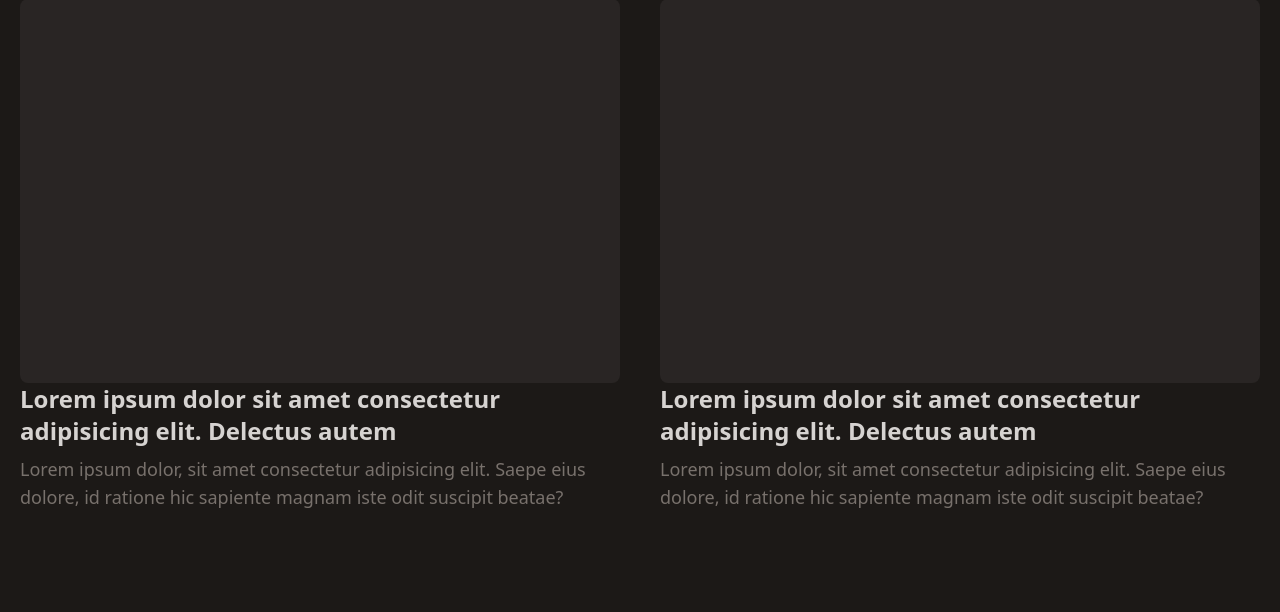
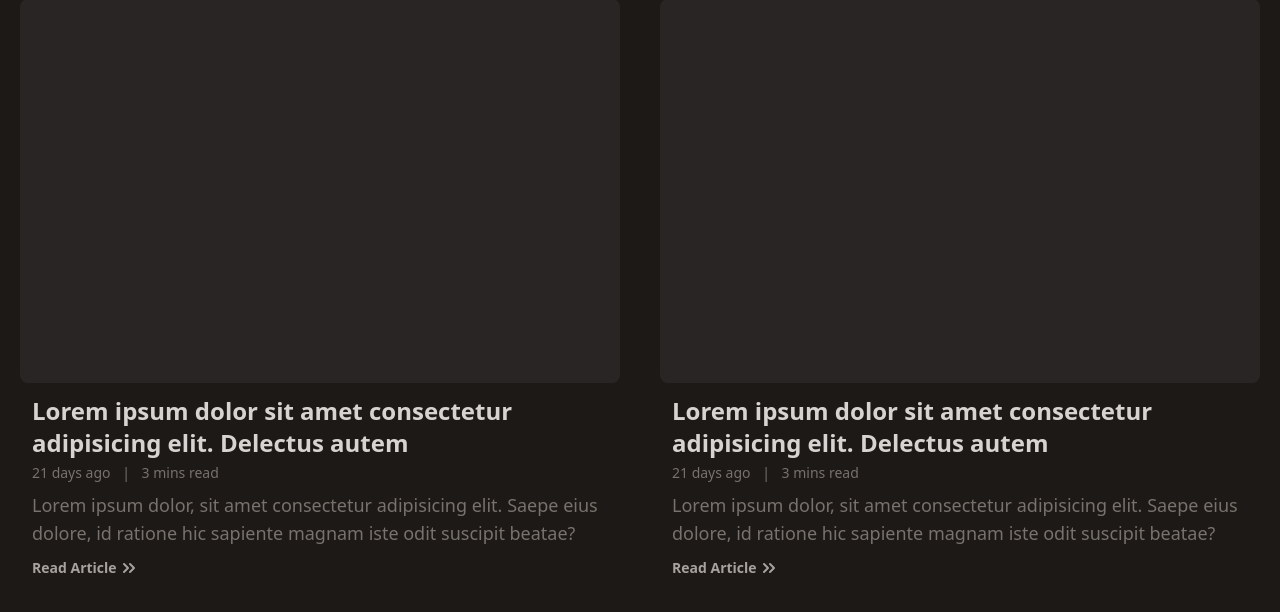
Before and after one commit to usmaarn/portfolio, a Flask app: page / in a window 1280 px wide. Shown: the part 2573-3185 px from the top of the page. Before the commit the page ends 3081 px from the top, so only its background shows below. Run offline with Flask 3, Linux system fonts and the light colour scheme.

Commit message:
2024-03-27 13:13:07.761788 - 77ea6c36-5ca5-4442-b2a6-ad5abc1bc98e

```diff
--- a/portfolio/static/css/app.css
+++ b/portfolio/static/css/app.css
@@ -666,6 +666,11 @@ video {
   margin-right: auto;
 }
 
+.my-2 {
+  margin-top: 0.5rem;
+  margin-bottom: 0.5rem;
+}
+
 .mb-1 {
   margin-bottom: 0.25rem;
 }
@@ -702,12 +707,24 @@ video {
   margin-top: 1.25rem;
 }
 
+.mt-1 {
+  margin-top: 0.25rem;
+}
+
 .block {
   display: block;
 }
 
+.inline-block {
+  display: inline-block;
+}
+
 .flex {
   display: flex;
+}
+
+.inline-flex {
+  display: inline-flex;
 }
 
 .grid {
@@ -840,6 +857,12 @@ video {
   margin-bottom: calc(0.25rem * var(--tw-space-y-reverse));
 }
 
+.space-x-2 > :not([hidden]) ~ :not([hidden]) {
+  --tw-space-x-reverse: 0;
+  margin-right: calc(0.5rem * var(--tw-space-x-reverse));
+  margin-left: calc(0.5rem * calc(1 - var(--tw-space-x-reverse)));
+}
+
 .rounded {
   border-radius: 0.25rem;
 }
@@ -850,6 +873,10 @@ video {
 
 .border {
   border-width: 1px;
+}
+
+.border-0 {
+  border-width: 0px;
 }
 
 .border-b {
@@ -918,6 +945,10 @@ video {
   padding: 0.75rem;
 }
 
+.p-0 {
+  padding: 0px;
+}
+
 .px-5 {
   padding-left: 1.25rem;
   padding-right: 1.25rem;
@@ -931,6 +962,11 @@ video {
 .px-3 {
   padding-left: 0.75rem;
   padding-right: 0.75rem;
+}
+
+.px-0 {
+  padding-left: 0px;
+  padding-right: 0px;
 }
 
 .text-right {
@@ -965,6 +1001,11 @@ video {
 .text-xs {
   font-size: 0.75rem;
   line-height: 1rem;
+}
+
+.text-base {
+  font-size: 1rem;
+  line-height: 1.5rem;
 }
 
 .font-bold {
@@ -1045,6 +1086,24 @@ video {
   color: rgb(120 113 108 / var(--tw-text-opacity));
 }
 
+.text-stone-600 {
+  --tw-text-opacity: 1;
+  color: rgb(87 83 78 / var(--tw-text-opacity));
+}
+
+.text-zinc-500 {
+  --tw-text-opacity: 1;
+  color: rgb(113 113 122 / var(--tw-text-opacity));
+}
+
+.text-inherit {
+  color: inherit;
+}
+
+.underline {
+  text-decoration-line: underline;
+}
+
 .hover\:bg-stone-500:hover {
   --tw-bg-opacity: 1;
   background-color: rgb(120 113 108 / var(--tw-bg-opacity));
@@ -1053,6 +1112,11 @@ video {
 .hover\:bg-zinc-500:hover {
   --tw-bg-opacity: 1;
   background-color: rgb(113 113 122 / var(--tw-bg-opacity));
+}
+
+.hover\:px-3:hover {
+  padding-left: 0.75rem;
+  padding-right: 0.75rem;
 }
 
 .hover\:font-bold:hover {
@@ -1072,6 +1136,11 @@ video {
 .hover\:text-stone-400:hover {
   --tw-text-opacity: 1;
   color: rgb(168 162 158 / var(--tw-text-opacity));
+}
+
+.hover\:text-green-600:hover {
+  --tw-text-opacity: 1;
+  color: rgb(22 163 74 / var(--tw-text-opacity));
 }
 
 .hover\:underline:hover {
@@ -1166,6 +1235,15 @@ video {
     padding: 0px;
   }
 
+  .md\:p-3 {
+    padding: 0.75rem;
+  }
+
+  .md\:py-3 {
+    padding-top: 0.75rem;
+    padding-bottom: 0.75rem;
+  }
+
   .md\:text-4xl {
     font-size: 2.25rem;
     line-height: 2.5rem;
--- a/portfolio/templates/parts/home/blogs.html
+++ b/portfolio/templates/parts/home/blogs.html
@@ -4,17 +4,33 @@
     <div class="grid md:grid-cols-2 gap-5 md:gap-10">
         {% for blog in ['1',2] %}
         <div class="">
-            <div class="h-64 md:h-96 bg-stone-800 rounded-lg"></div>
-            <div class="">
+            <a href="#" class="block h-64 md:h-96 bg-stone-800 rounded-lg"></a>
+            <div class="px-3 md:py-3">
                 <h3 class="text-xl md:text-2xl text-stone-300 hover:text-stone-500 hover:underline font-bold">
                     <a href="#">
                         Lorem ipsum dolor sit amet consectetur adipisicing elit. Delectus autem
                     </a>
                 </h3>
-                <p class="mt-2 text-stone-500 md:text-lg">
+
+                <p class="font-normal text-stone-500 space-x-2 text-sm mt-1">
+                    <span>21 days ago</span>
+                    <span>|</span>
+                    <span>3 mins read</span>
+                </p>
+
+                <p class="my-2 text-stone-500 md:text-lg">
                     Lorem ipsum dolor, sit amet consectetur adipisicing elit. Saepe eius dolore, id ratione hic sapiente
                     magnam iste odit suscipit beatae?
                 </p>
+                <a href="#"
+                    class="inline-flex items-center text-sm capitalize hover:underline font-semibold text-stone-400 hover:text-green-600">
+                    <span>Read Article</span>
+                    <svg class="w-6 h-6 text-inherit" aria-hidden="true" xmlns="http://www.w3.org/2000/svg" width="24"
+                        height="24" fill="none" viewBox="0 0 24 24">
+                        <path stroke="currentColor" stroke-linecap="round" stroke-linejoin="round" stroke-width="2"
+                            d="m7 16 4-4-4-4m6 8 4-4-4-4" />
+                    </svg>
+                </a>
             </div>
         </div>
         {% endfor %}
```
